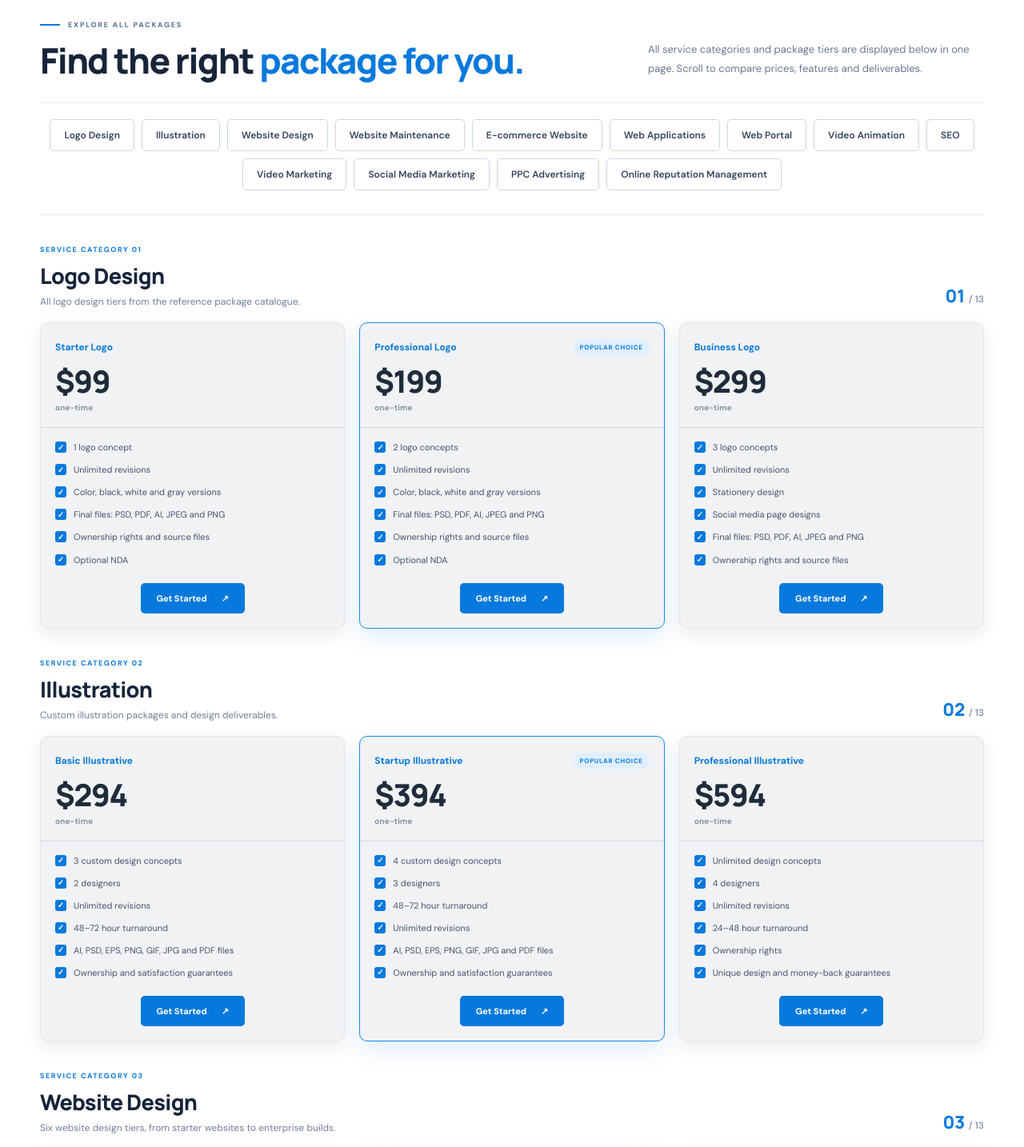
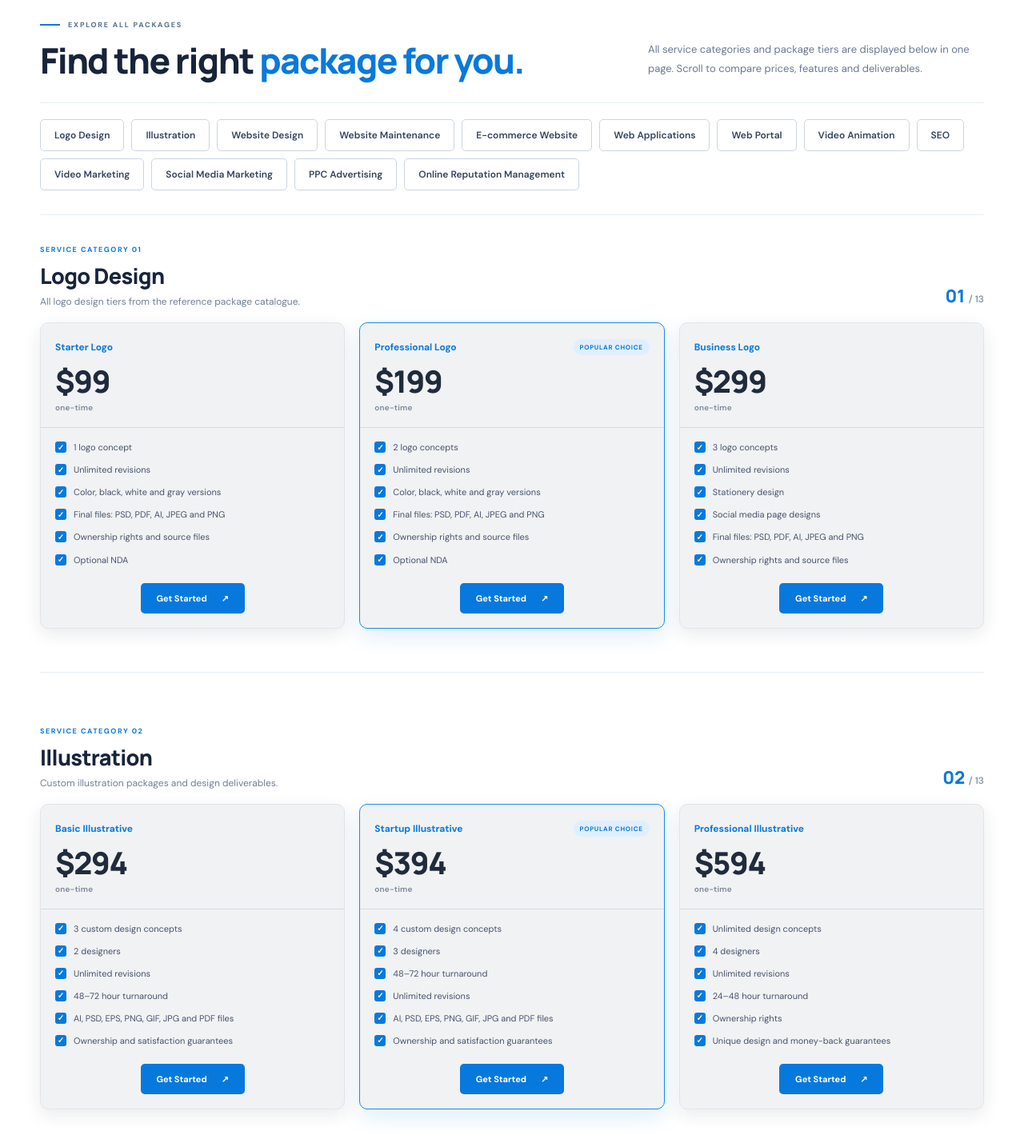
Before and after one commit to digitonixexperts/Digitonix-Experts, a Next.js app: page /packages in a window 1280 px wide. Shown: the part 600-2034 px from the top of the page at 80% size. Built offline with nearby package versions, Linux system fonts and the light colour scheme.

Commit message:
Style stacked package category sections

```diff
--- a/app/globals.css
+++ b/app/globals.css
@@ -1383,3 +1383,10 @@ img,video,svg{max-width:100%}
 .about-page-hero .about-hero-detail{max-width:700px}
 .about-page-hero .about-hero-detail p:last-of-type{margin-bottom:16px}
 @media(min-width:761px){.about-page-hero .inner-hero-grid{align-items:center}.about-page-hero .inner-hero-image{align-self:center}}
+
+
+/* All package categories are stacked vertically for complete page scrolling. */
+.pricing-category-block + .pricing-category-block{margin-top:54px;padding-top:30px;border-top:1px solid #e6edf5}
+.pricing-category-block{scroll-margin-top:110px}
+.pricing-tabs{justify-content:flex-start}
+.pricing-tabs .pricing-tab{text-decoration:none;display:inline-flex;align-items:center}
```
